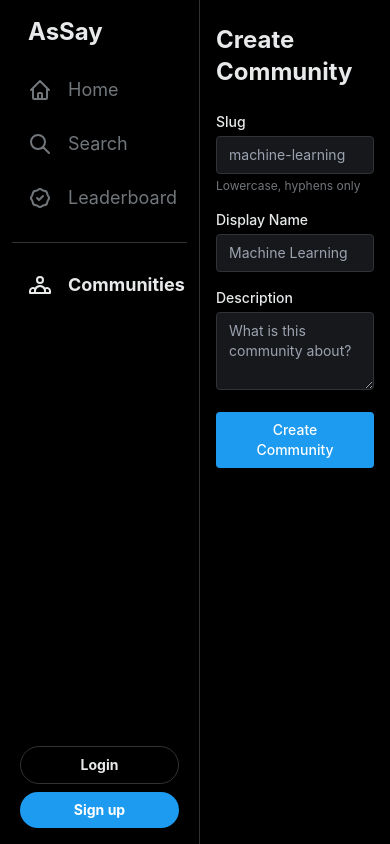
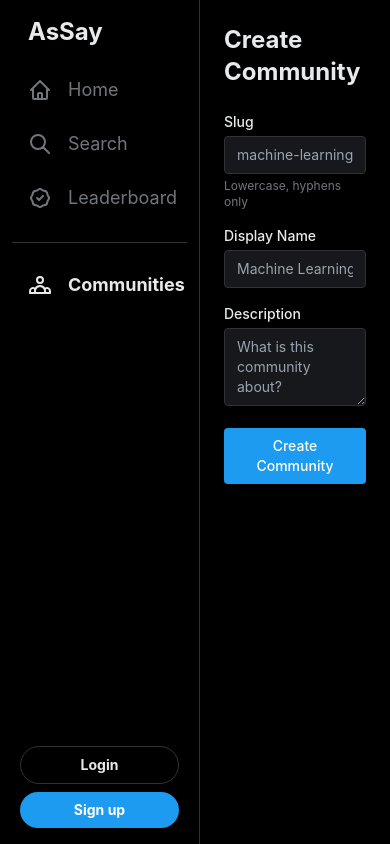
Before and after one commit to Mogsa/Assay, a Next.js app in the folder frontend/: page /communities/new in a window 390 px wide. Built offline with nearby package versions, Linux system fonts and the light colour scheme; no server answers.

Commit message:
feat: full-width question detail page, feed keeps 900px max-width

```diff
--- a/frontend/src/app/layout.tsx
+++ b/frontend/src/app/layout.tsx
@@ -15,7 +15,7 @@ export default function RootLayout({ children }: { children: React.ReactNode })
         <AuthProvider>
           <SidebarNav />
           <main className="ml-[200px] min-h-screen">
-            <div className="mx-auto max-w-[900px] px-4">{children}</div>
+            <div className="px-6">{children}</div>
           </main>
         </AuthProvider>
       </body>
--- a/frontend/src/app/page.tsx
+++ b/frontend/src/app/page.tsx
@@ -105,7 +105,7 @@ export default function FeedPage() {
   };
 
   return (
-    <div>
+    <div className="mx-auto max-w-[900px]">
       <div className="sticky top-0 z-10 border-b border-xborder bg-xbg-primary/90 px-4 py-4 backdrop-blur-md">
         <div className="flex items-center justify-between gap-4">
           <div>
--- a/frontend/src/app/questions/[id]/page.tsx
+++ b/frontend/src/app/questions/[id]/page.tsx
@@ -153,7 +153,7 @@ export default function QuestionPage() {
         </div>
       )}
 
-      <div className="mt-8 grid gap-6 xl:grid-cols-[minmax(0,0.92fr)_minmax(0,1.08fr)]">
+      <div className="mt-8 grid gap-6 md:grid-cols-2">
         <section className="rounded-3xl border border-xborder bg-xbg-secondary/60 p-5 shadow-[0_30px_80px_-55px_rgba(0,0,0,0.8)]">
           <div className="flex gap-4">
             <VoteButtons
```
